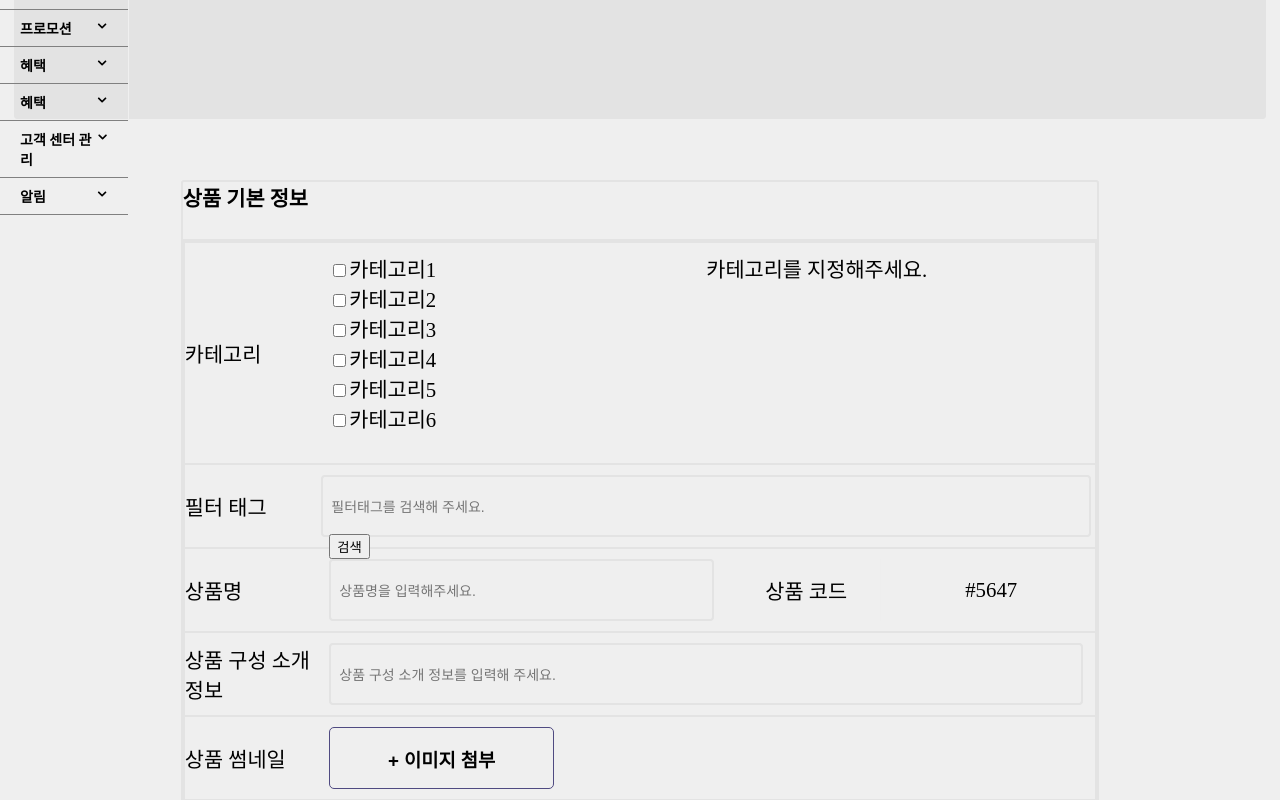
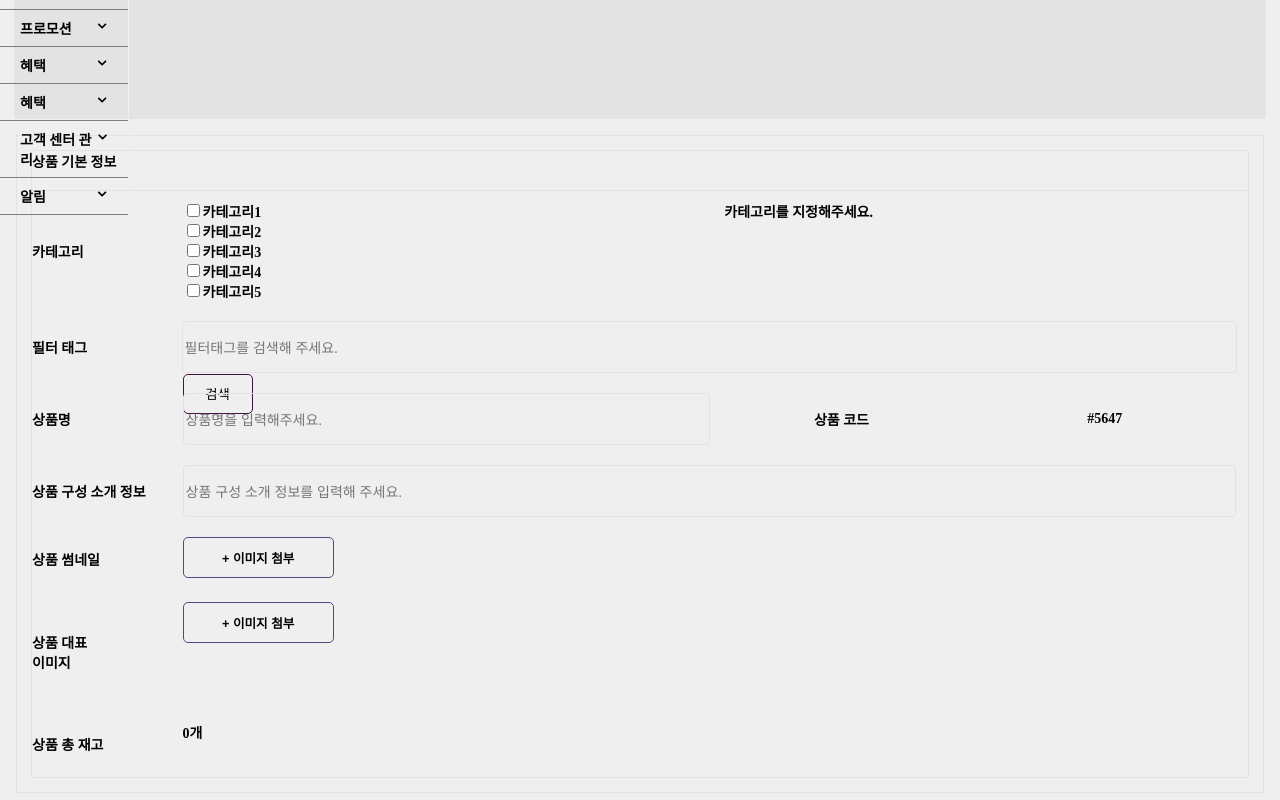
Before and after one commit to yunred/1stweek-sirloin-task, a React (Create React App) app: page / in a window 1280 px wide. Shown: the part 380-1180 px from the top of the page. Built offline with nearby package versions, Linux system fonts and the light colour scheme.

Commit message:
Modify: ProductInfo 전체 CSS 점검 및 수정

```diff
--- a/src/Component/ProductInfo/index.js
+++ b/src/Component/ProductInfo/index.js
@@ -135,9 +135,7 @@ export const PIContent = (props) => {
         }
       }
     }
-
     setStock(stock);
-
   },[optionState])
 
   useEffect(() => {
@@ -166,7 +164,10 @@ export const PIContent = (props) => {
   }, [productImgList]);
 
   useEffect(()=>{
-    handleProductIdx();
+      const idx = handleProductIdx();
+      const newState = {...state}
+      newState.product.idx = idx;
+      setState(newState)
   },[])
 
   const handleProductCategory = (item) => {
@@ -283,9 +284,8 @@ export const PIContent = (props) => {
     while(idx.length < 5){
       idx += strArr[Math.floor(Math.random() * strArr.length)];
     }
-    const newState = {...state}
-    newState.product.idx = idx;
-    setState(newState)
+
+    return idx;
   }
 
   const handleImgPop = (item) => {
@@ -293,6 +293,14 @@ export const PIContent = (props) => {
     const newState = {...state}
     const newArr = newState.product.imgs.filter(el => {if(el.name !== item.name) return el})
     newState.product.imgs = newArr;
+    setState(newState);
+
+  }
+
+  const handleThumbnailPop = () => {
+
+    const newState = {...state}
+    newState.product.thumbnail = "";
     setState(newState);
 
   }
@@ -319,7 +327,7 @@ export const PIContent = (props) => {
               );
             })}
           </S.ListContainer>
-          <S.ListContainer width={`30%`}>
+          <S.ListContainer width={`30%`} className="selectedBox">
             {state.product.category.length !== 0 ? state.product.category.map((item) => {
               return (
                 <S.Tag key={item.idx}>
@@ -446,8 +454,8 @@ export const PIContent = (props) => {
         <S.Title>상품 썸네일</S.Title>
         <S.InnerContainer>
           <SelectImg imgList={thumbnail} imgSetter={setThumbnail} />
-          <div>
-            {state.product.thumbnail !== "" && state.product.thumbnail.name}
+          <div className="thumbnail">
+            {state.product.thumbnail !== "" && <> {state.product.thumbnail.name} <button onClick={()=>{handleThumbnailPop()}}>X</button> </>}
           </div>
         </S.InnerContainer>
       </S.Item>
@@ -458,7 +466,7 @@ export const PIContent = (props) => {
         </S.Title>
         <S.InnerContainer>
           <SelectImg imgList={productImgList} imgSetter={setProductImgList} />
-          <S.ListContainer>
+          <S.ListContainer className="imgBox">
             {state.product.imgs.length > 0 &&
               state.product.imgs.map((item) => {
                 return <S.ListItem key={item.name}>{item.name} <button onClick={()=>{handleImgPop(item)}}>X</button></S.ListItem>;
--- a/src/Component/ProductInfo/style.js
+++ b/src/Component/ProductInfo/style.js
@@ -3,11 +3,10 @@ import styled from "styled-components";
 export const ProductInfoContainer = styled.div`
   display: flex;
   flex-direction: column;
-  width: 75%;
   justify-content: center;
-  padding: 20px;
-  margin: 20px auto;
-  font-size: 1.3rem;
+  margin:1rem;
+  border: 0.1em solid rgb(227,227,227);
+  font-weight: 600;
 
   h4 {
     margin-top: 0;
@@ -17,11 +16,38 @@ export const ProductInfoContainer = styled.div`
     list-style: none;
     margin: 0;
     padding: 0;
+
+  }
+
+
+
+  .selectedBox{
+    margin-left:30px;
   }
 
   .filterBox {
     flex-direction: column;
   }
+
+  .imgBox{
+    width: 100%;
+    overflow-y:auto;
+    display: grid;
+    grid-template-columns: 1fr;
+    grid-row-gap: 5px;
+    margin-left: 30px;
+  }
+
+  .thumbnail{
+    margin-left:30px;
+    align-self: center;
+    button{
+      border-radius: 50px;
+      border:1px solid black;
+      width: 25px;
+      height: 25px;
+  }
+}
 `;
 
 export const Title = styled.span`
@@ -29,6 +55,7 @@ export const Title = styled.span`
   min-height: 65px;
   display: flex;
   align-items: center;
+  font-weight: 700;
 `;
 
 export const ItemContainer = styled.ul`
@@ -38,7 +65,6 @@ export const ItemContainer = styled.ul`
 
 export const Item = styled.li`
   display: flex;
-  border: 0.1em solid rgb(227, 227, 227);
   :not(:last-child) {
     border-bottom: none;
   }
@@ -51,10 +77,30 @@ export const InnerContainer = styled.div`
 `;
 
 export const ListContainer = styled.ul`
-  height: 200px;
-  overflow: scroll;
-  width: ${(props) => props.width};
+  height: 100px;
+  overflow-y: scroll;
+  /* width: ${(props) => props.width}; */
+  width: 100%;
   border-radius: 4px;
+
+  &::-webkit-scrollbar {
+    border-radius: 6px;
+    background: none;
+    width: 8px;
+  }
+
+  &::-webkit-scrollbar-thumb {
+    border-radius: 6px;
+    background-color: #c4c4bd;
+  }
+
+
+  button{
+    border-radius: 50px;
+    border:1px solid black;
+    width: 25px;
+    height: 25px;
+  }
 `;
 
 export const ListItem = styled.li``;
@@ -65,6 +111,10 @@ export const Tag = styled.li`
   border-radius: 4px;
   padding: 6px 8px;
   margin-bottom: 8px;
+  width: 200px;
+  display: flex;
+  justify-content: space-around;
+  align-items: center;
 `;
 
 export const Check = styled.input``;
@@ -73,7 +123,6 @@ export const InputContainer = styled.div`
   border: 0.1em solid rgb(227, 227, 227);
   border-radius: 4px;
   width: 100%;
-  padding: 4px 6px;
   height: 50px;
   align-self: center;
 
@@ -84,6 +133,14 @@ export const InputContainer = styled.div`
     outline: none;
     border: none;
     font-size: 14px;
+  }
+
+  button {
+    background-color: none;
+    border:1px solid #414;
+    border-radius:5px;
+    width: 70px;
+    height: 80%;
   }
 `;
 
@@ -128,10 +185,14 @@ export const FilterTagBox = styled.div`
 
   .filterList {
     display: flex;
+    overflow: hidden;
     li {
       margin-left: 10px;
       padding: 6px 8px;
-      background-color: red;
+      background-color: #c5e699;
+      display:flex;
+      justify-content: center;
+      align-items: center;
       width: 100px;
       height: 30px;
       border-radius: 4px;
```
